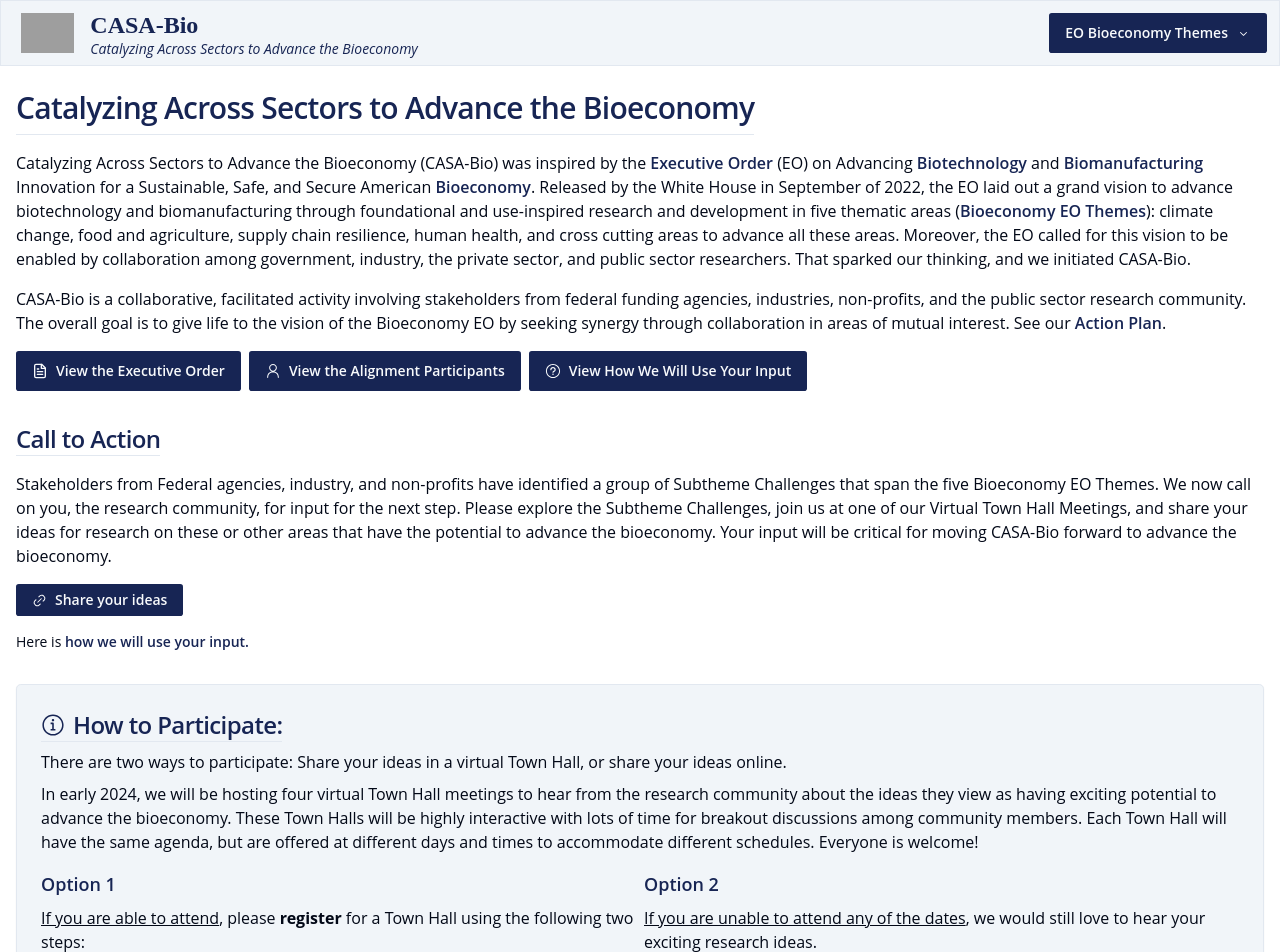
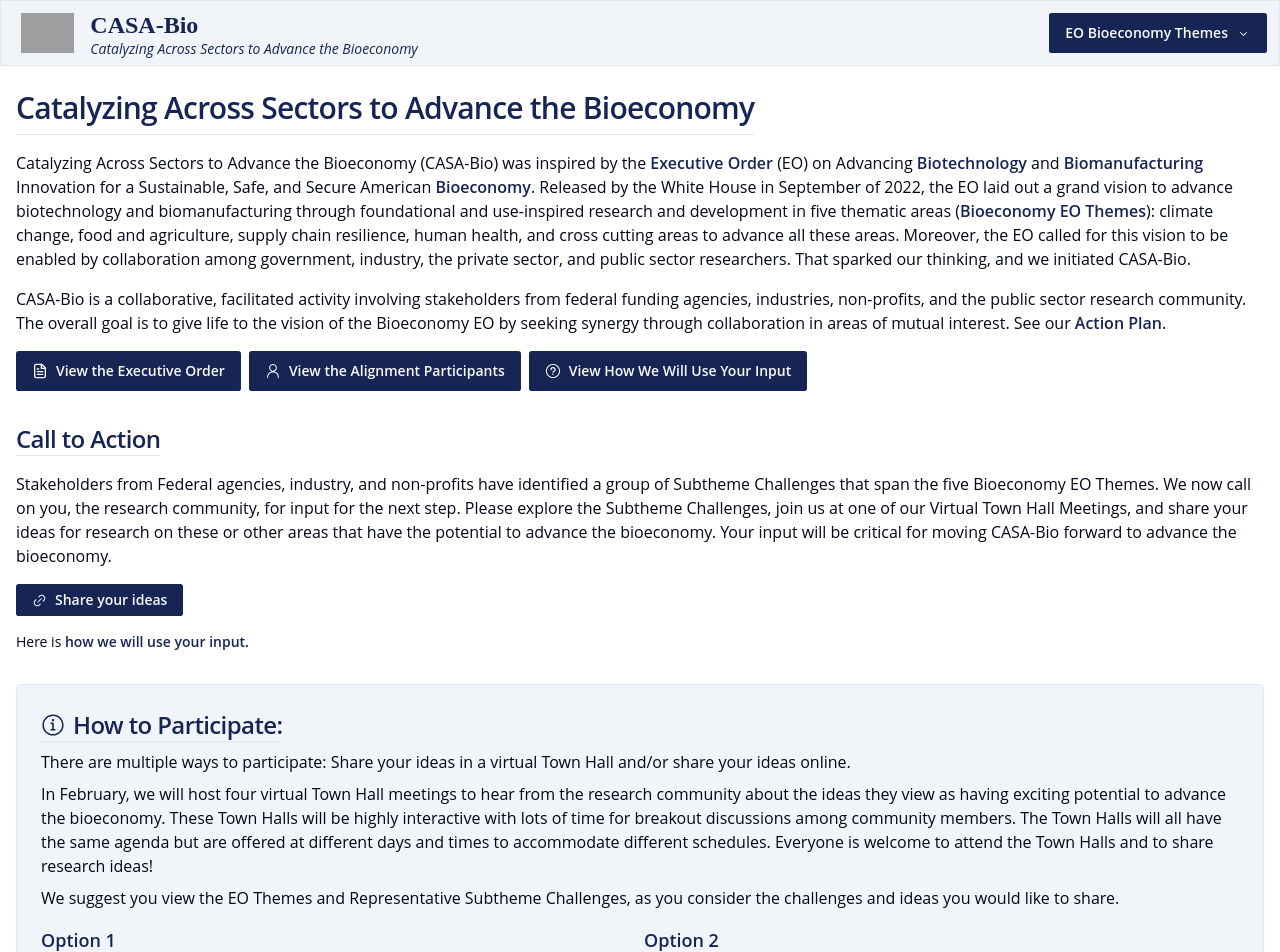
Before and after one commit to ZachStapletonJones/casa-bio, a Next.js app: page / in a window 1280 px wide. Shown: the top 952 px of the page. Built offline with nearby package versions, Linux system fonts and the light colour scheme; grey boxes are pictures that could not be loaded.

Commit message:
tweaked call out text

```diff
--- a/app/page.tsx
+++ b/app/page.tsx
@@ -43,12 +43,13 @@ the bioeconomy. Your input will be critical for moving CASA-Bio forward to advan
               <CardTitle className='flex gap-2 items-center scroll-m-20 border-b w-fit text-2xl font-semibold tracking-tight text-primary'><InfoCircledIcon className='h-6 w-6' /> How to Participate: </CardTitle>
             </CardHeader>
             <CardContent className='flex flex-col gap-2 text-md'>
-            <div>There are two ways to participate:  Share your ideas in a virtual Town Hall, or share your ideas online. </div>
-            <div>In early 2024, we will be hosting four virtual Town Hall meetings to hear from the research community about the ideas they view as having exciting potential to advance the bioeconomy.  These Town Halls will be highly interactive with lots of time for breakout discussions among community members. Each Town Hall will have the same agenda, but are offered at different days and times to accommodate different schedules. Everyone is welcome! </div>
+            <div>There are multiple ways to participate: Share your ideas in a virtual Town Hall and/or share your ideas online.  </div>
+            <div>In February, we will host four virtual Town Hall meetings to hear from the research community about the ideas they view as having exciting potential to advance the bioeconomy. These Town Halls will be highly interactive with lots of time for breakout discussions among community members. The Town Halls will all have the same agenda but are offered at different days and times to accommodate different schedules. Everyone is welcome to attend the Town Halls and to share research ideas!   </div>
+            <div>We suggest you view the EO Themes and Representative Subtheme Challenges, as you consider the challenges and ideas you would like to share. </div>
             <div className='grid grid-cols-2 gap-4 md:gap-2 pt-2'>
               <div className='md:col-span-1 col-span-2 flex flex-col gap-2'>
               <h3 className='text-primary font-semibold text-lg'>Option 1</h3>
-              <div className=''><span className='underline'>If you are able to attend</span>, please <strong>register</strong> for a Town Hall using the following two steps:</div>
+              <div className=''>If you are able to attend, register for a Town Hall to collaborate with others on developing research ideas, and share your individual ideas ahead of the Town Hall.</div>
               <h4 className='text-primary font-semibold'>1) Select Your Best Date</h4>
                 <div className='grid grid-cols-1 gap-1 w-fit pb-2'>
 
@@ -70,8 +71,8 @@ the bioeconomy. Your input will be critical for moving CASA-Bio forward to advan
 
                 <div className='md:col-span-1 col-span-2 flex flex-col gap-2'>
                 <h3 className='text-primary font-semibold  text-lg'>Option 2</h3>
-                <div><span className='underline'>If you are unable to attend any of the dates</span>, we would still love to hear your exciting research ideas. </div>
-                <div>To share, submit the following form: </div>
+                <div>If you are unable to attend a Town Hall, we would still love to hear our research ideas, so please share online. </div>
+                {/* <div>To share, submit the following form: </div> */}
                 <div className='w-fit'>
                 <Link target='_blank' href="https://forms.gle/vpP5HgMrYBwCnSXJA">
                   <Button className='flex items-center h-8 gap-2 font-semibold'>
```
